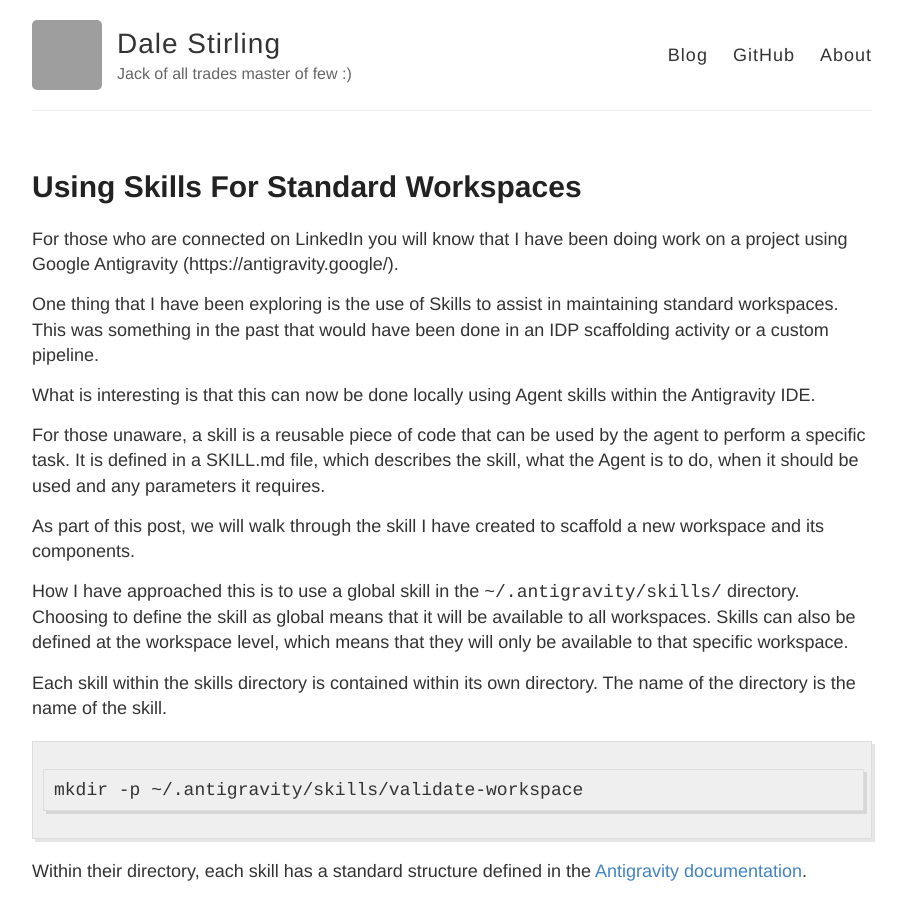
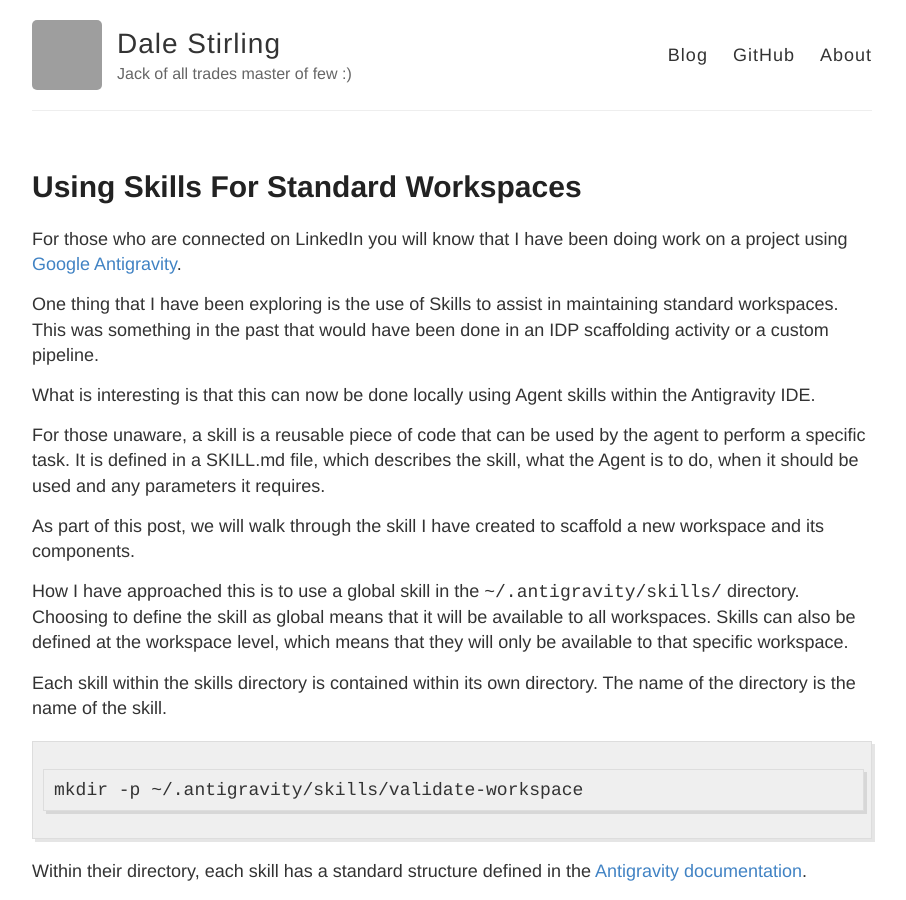
Before and after one commit to dalethestirling/dalethestirling.github.io, a Jekyll site: the page built from _posts/2026-02-28-Using-Skills-For-Standard-Workspaces.md, in a window 1280 px wide and 900 px high. Shown: the whole window, without its empty margins (188-1094 px from the left). Built offline with Jekyll 4.4.1, drawn with Linux system fonts in a browser that asks for light colours; grey boxes are pictures that could not be loaded.

Commit message:
Fix: Fix link

```diff
--- a/_posts/2026-02-28-Using-Skills-For-Standard-Workspaces.md
+++ b/_posts/2026-02-28-Using-Skills-For-Standard-Workspaces.md
@@ -4,7 +4,7 @@
 tags: antigravity google ai llm agentic-development vibe-coding development
 ---
 
-For those who are connected on LinkedIn you will know that I have been doing work on a project using Google Antigravity (https://antigravity.google/).
+For those who are connected on LinkedIn you will know that I have been doing work on a project using [Google Antigravity](https://antigravity.google/).
 
 One thing that I have been exploring is the use of Skills to assist in maintaining standard workspaces. This was something in the past that would have been done in an IDP scaffolding activity or a custom pipeline.
 
```
